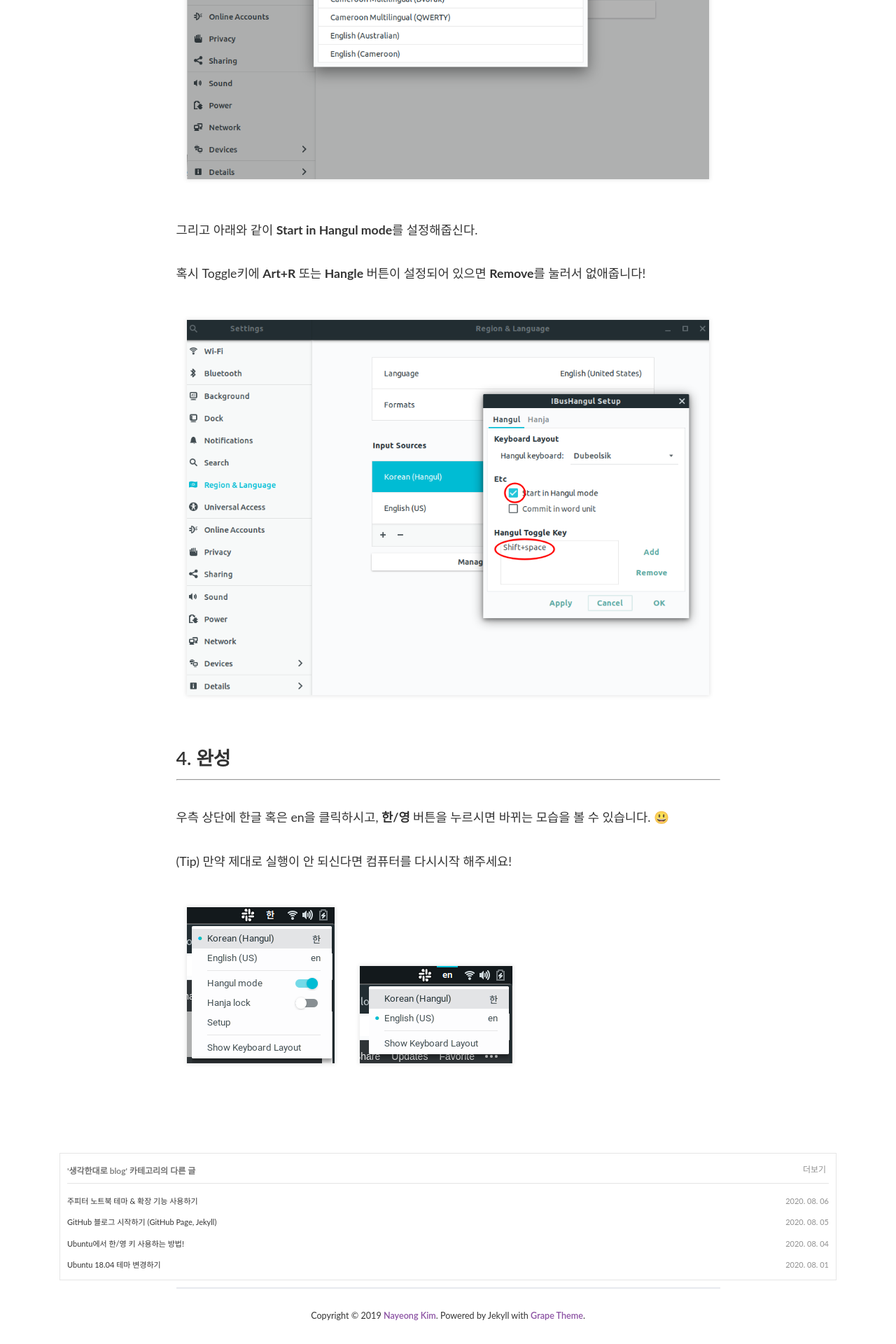
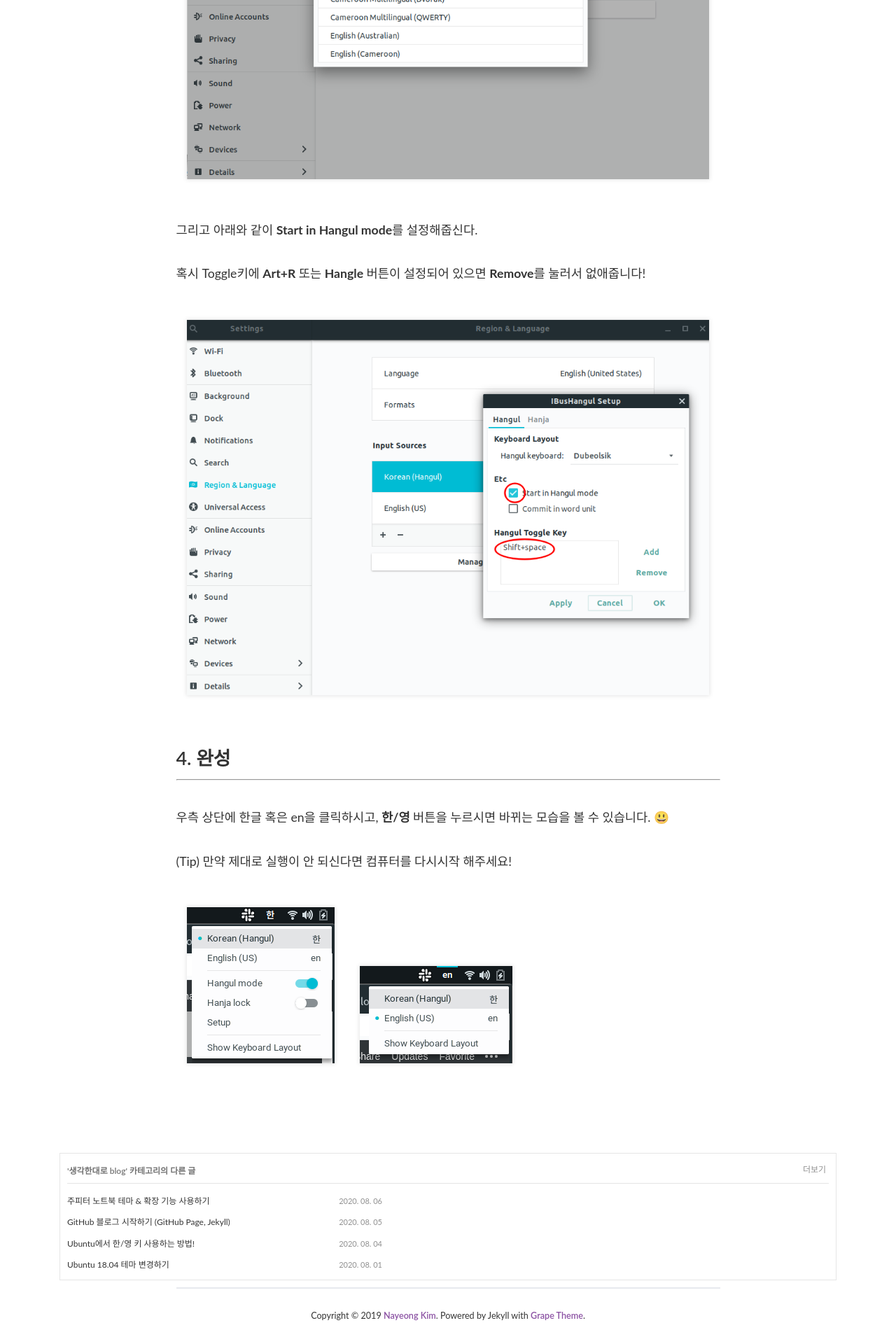
Before and after one commit to PEBpung/PEBpung.github.io, a Jekyll site: the page built from _posts/2020-08-04-ubuntu-hangle-setting.md, in a window 1280 px wide. Shown: the part 4416-6336 px from the top of the page at 70% size. Built offline with Jekyll 4.4.1, drawn with Linux system fonts in a browser that asks for light colours; nearby versions of some CDN libraries; some web fonts are replaced; comment, search, counter and statistics services are not loaded.

Commit message:
[Revise] post table

```diff
--- a/_layouts/post.html
+++ b/_layouts/post.html
@@ -33,8 +33,8 @@ layout: page
           {% assign count = count | plus: 1 %}
           {% if count < 8 %}
             <tr>
-              <th class="more-posts-title">{{ post.title }}
-                <a href="{{ site.url }}{{ post.url | relative_url }}"></a>
+              <th class="more-posts-title">
+                <a href="{{ site.url }}{{ post.url | relative_url }}"></a>{{ post.title }}
               </th>
               <td class="more-posts-date">{{ post.date | date: '%Y. %m. %d' }}</td>
             </tr>
--- a/_sass/layouts/_post.scss
+++ b/_sass/layouts/_post.scss
@@ -74,8 +74,7 @@
     table {
       table-layout: fixed;
       border-collapse: collapse;
-      width: 100% !important;
-      padding: 0px 166.5px;
+      width: 450px !important;
       margin-top: 10px !important;
       display: table;
       border-spacing: 2px;
@@ -103,7 +102,7 @@
 }
 .more-posts-title {
   text-align: left;
-  font-size: 11px !important;
+  font-size: 12px !important;
   font-weight: normal;
   word-break: break-all;
   overflow: hidden;
```
